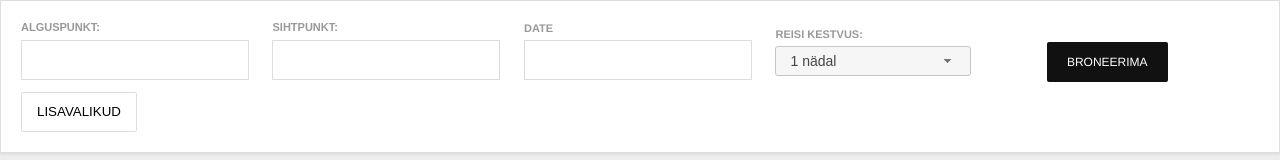
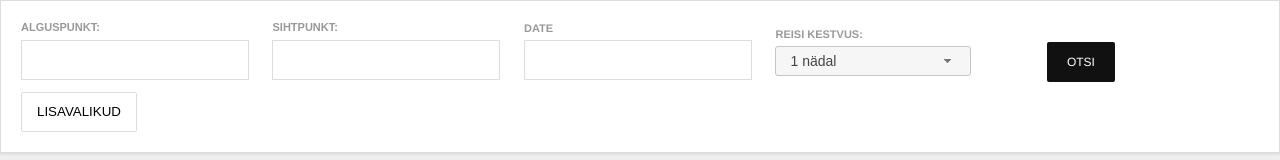
Before and after one commit to thisisbrainy/reisiliit-front-end, a plain HTML site: page index.html in a window 1280 px wide. Shown: the top 160 px of the page. Drawn offline with Linux system fonts and the light colour scheme.

Commit message:
broneering-> otsi

```diff
--- a/index.html
+++ b/index.html
@@ -40,7 +40,7 @@
         </select>
     </form>
   </div>
-  <div class="on-the-same-row"><a href="vaade.html" class="button-broneering">Broneerima</a></div>
+  <div class="on-the-same-row"><a href="vaade.html" class="button-broneering">Otsi</a></div>
 
   <p><button type="button" name="Submit" class="advanced-search">Lisavalikud</button></p>
   </div>
```
